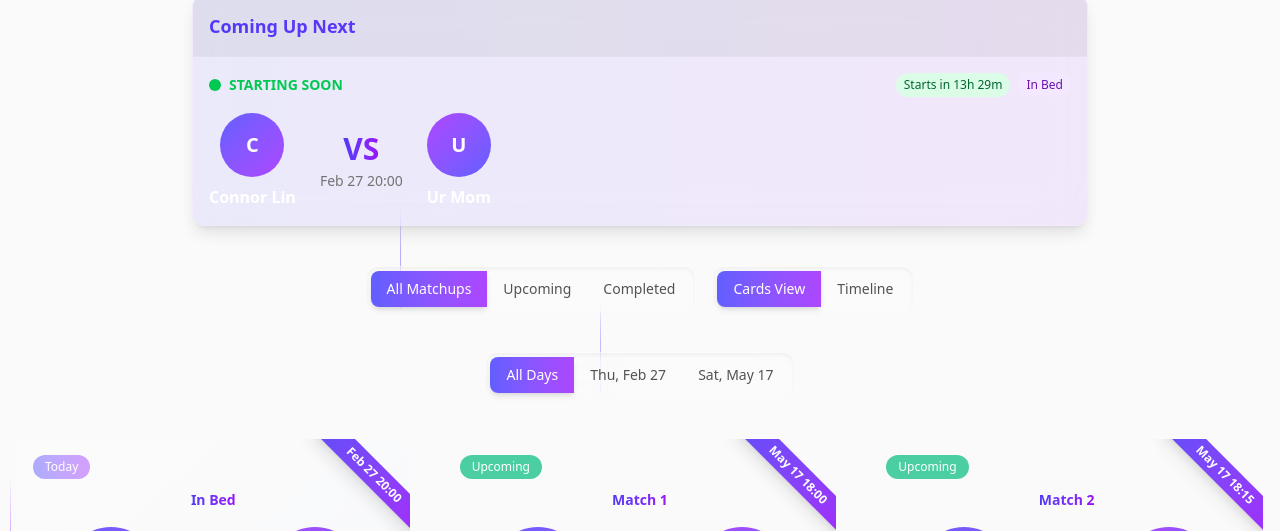
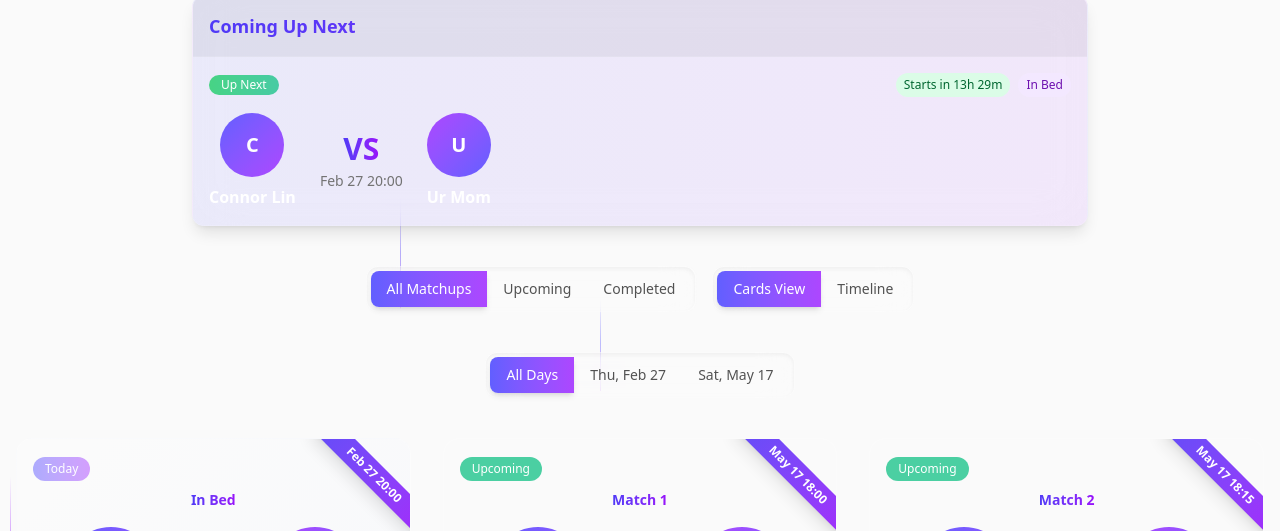
Before and after one commit to Superamaja/wrestling-matchups, a React (Vite) app: page / in a window 1280 px wide. Shown: the part 177-708 px from the top of the page. Built offline with nearby package versions, Linux system fonts and the light colour scheme.

Commit message:
refactor(components): introduce MatchStatus component for status indicators
- Created a new MatchStatus component to centralize status display logic.
- Updated MatchupCard, NowPlayingWidget, and TimelineView to utilize the new component for improved consistency and maintainability.

```diff
--- /dev/null
+++ b/src/components/MatchStatus.tsx
@@ -0,0 +1,70 @@
+import { cn } from "../lib/utils";
+
+export type MatchStatusType =
+  | "completed"
+  | "live"
+  | "today"
+  | "upcoming"
+  | "next";
+
+interface MatchStatusProps {
+  status: MatchStatusType;
+  className?: string;
+  animate?: boolean;
+  compact?: boolean;
+}
+
+export function MatchStatus({
+  status,
+  className,
+  animate = true,
+  compact = false,
+}: MatchStatusProps) {
+  const getStatusLabel = () => {
+    switch (status) {
+      case "completed":
+        return "Completed";
+      case "live":
+        return "Live Now";
+      case "today":
+        return "Today";
+      case "upcoming":
+        return "Upcoming";
+      case "next":
+        return "Up Next";
+      default:
+        return "Unknown";
+    }
+  };
+
+  return (
+    <div
+      className={cn(
+        "px-2 py-0.5 rounded-full text-xs font-medium inline-flex items-center space-x-1",
+        // Status-specific styles
+        status === "completed"
+          ? "bg-neutral-200/70 dark:bg-neutral-800/70 text-neutral-700 dark:text-neutral-300"
+          : status === "live"
+          ? "bg-gradient-to-r from-red-500/70 to-orange-500/70 text-white"
+          : status === "today"
+          ? "bg-gradient-to-r from-indigo-500/70 to-purple-500/70 text-white"
+          : status === "next"
+          ? "bg-gradient-to-r from-green-500/70 to-emerald-500/70 text-white"
+          : "bg-emerald-500/70 text-white",
+        // Animation
+        animate && (status === "live" || status === "today")
+          ? "animate-pulse"
+          : "",
+        // Size adjustments
+        !compact ? "px-3 py-1" : "",
+        // Apply custom classes
+        className
+      )}
+    >
+      {!compact && status === "live" && (
+        <span className="h-2 w-2 rounded-full bg-white mr-1 animate-pulse"></span>
+      )}
+      <span>{getStatusLabel()}</span>
+    </div>
+  );
+}
--- a/src/components/MatchupCard.tsx
+++ b/src/components/MatchupCard.tsx
@@ -3,6 +3,7 @@ import type { Matchup } from "../types/Matchup";
 import { cn } from "../lib/utils";
 import { formatShortDate, formatFullDate, isToday } from "../utils/formatters";
 import { WrestlerAvatar } from "./WrestlerAvatar";
+import { MatchStatus } from "./MatchStatus";
 
 interface Props {
   matchup: Matchup;
@@ -32,22 +33,15 @@ export function MatchupCard({ matchup }: Props) {
     >
       {/* Status indicator */}
       <div className="absolute top-4 left-4 z-20">
-        <div
-          className={cn(
-            "px-3 py-1 rounded-full text-xs font-medium",
+        <MatchStatus
+          status={
             matchup.isCompleted
-              ? "bg-neutral-200/70 dark:bg-neutral-800/70 text-neutral-700 dark:text-neutral-300"
+              ? "completed"
               : isTodayMatch
-              ? "bg-gradient-to-r from-indigo-500/70 to-purple-500/70 text-white animate-pulse"
-              : "bg-emerald-500/70 text-white"
-          )}
-        >
-          {matchup.isCompleted
-            ? "Completed"
-            : isTodayMatch
-            ? "Today"
-            : "Upcoming"}
-        </div>
+              ? "today"
+              : "upcoming"
+          }
+        />
       </div>
 
       {/* Date and time ribbon */}
--- a/src/components/NowPlayingWidget.tsx
+++ b/src/components/NowPlayingWidget.tsx
@@ -4,6 +4,7 @@ import { cn } from "../lib/utils";
 import { formatShortDate } from "../utils/formatters";
 import { getCurrentAndNextMatch } from "../utils/matchupUtils";
 import { WrestlerAvatar } from "./WrestlerAvatar";
+import { MatchStatus } from "./MatchStatus";
 
 interface NowPlayingWidgetProps {
   matchups: Matchup[];
@@ -38,29 +39,13 @@ export function NowPlayingWidget({ matchups }: NowPlayingWidgetProps) {
     timeInfo?: string
   ) => {
     const isCurrentMatch = status === "current";
+    const statusType = isCurrentMatch ? "live" : "next";
 
     return (
       <div className={cn(isCurrentMatch && nextMatch ? "mb-6" : "")}>
         <div className="flex items-center justify-between mb-4">
           <div className="flex items-center space-x-2">
-            <div
-              className={cn(
-                "h-3 w-3 rounded-full",
-                isCurrentMatch ? "bg-red-500 animate-pulse" : "bg-green-500"
-              )}
-            ></div>
-            <span
-              className={cn(
-                "text-sm font-semibold",
-                isCurrentMatch ? "text-red-500" : "text-green-500"
-              )}
-            >
-              {isCurrentMatch
-                ? "LIVE NOW"
-                : currentMatch
-                ? "UP NEXT"
-                : "STARTING SOON"}
-            </span>
+            <MatchStatus status={statusType} className="py-0.5" />
           </div>
           <div className="text-sm text-neutral-500 dark:text-neutral-400">
             {timeInfo && (
--- a/src/components/TimelineView.tsx
+++ b/src/components/TimelineView.tsx
@@ -7,6 +7,7 @@ import {
   groupMatchupsByDate,
 } from "../utils/matchupUtils";
 import { WrestlerAvatar } from "./WrestlerAvatar";
+import { MatchStatus, MatchStatusType } from "./MatchStatus";
 
 interface TimelineViewProps {
   matchups: Matchup[];
@@ -43,6 +44,15 @@ export function TimelineView({ matchups, allMatchups }: TimelineViewProps) {
             {matchupsByDate[date].map((matchup) => {
               const isCurrentMatch = currentMatch?.id === matchup.id;
               const isNextMatch = nextMatch?.id === matchup.id;
+
+              // Determine status type
+              const statusType: MatchStatusType = matchup.isCompleted
+                ? "completed"
+                : isCurrentMatch
+                ? "live"
+                : isNextMatch
+                ? "next"
+                : "upcoming";
 
               return (
                 <div
@@ -93,28 +103,7 @@ export function TimelineView({ matchups, allMatchups }: TimelineViewProps) {
                   >
                     {/* Status indicator */}
                     <div className="flex justify-between items-start mb-3">
-                      <div
-                        className={cn(
-                          "px-2 py-0.5 rounded-full text-xs font-medium inline-flex items-center space-x-1",
-                          matchup.isCompleted
-                            ? "bg-neutral-200/70 dark:bg-neutral-800/70 text-neutral-700 dark:text-neutral-300"
-                            : isCurrentMatch
-                            ? "bg-gradient-to-r from-red-500/70 to-orange-500/70 text-white animate-pulse"
-                            : isNextMatch
-                            ? "bg-gradient-to-r from-green-500/70 to-emerald-500/70 text-white"
-                            : "bg-indigo-100 dark:bg-indigo-900/50 text-indigo-700 dark:text-indigo-300"
-                        )}
-                      >
-                        <span>
-                          {matchup.isCompleted
-                            ? "Completed"
-                            : isCurrentMatch
-                            ? "Live Now"
-                            : isNextMatch
-                            ? "Up Next"
-                            : "Upcoming"}
-                        </span>
-                      </div>
+                      <MatchStatus status={statusType} compact={true} />
 
                       {matchup.matchDescription && (
                         <span className="text-xs font-medium bg-purple-100 dark:bg-purple-900/30 text-purple-700 dark:text-purple-300 px-2 py-0.5 rounded">
```
